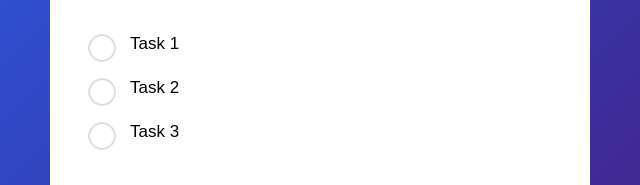
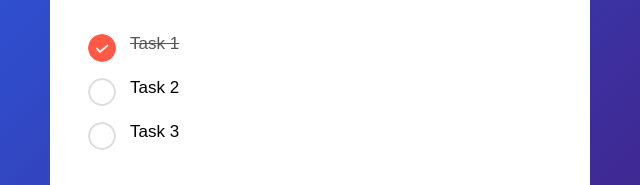
Before and after one commit to GeethakaSankalpa/To-Do-List, a plain HTML site: page index.html in a window 1280 px wide. Shown: the part 253-438 px from the top of the page, 320-960 px from the left. Drawn offline with Linux system fonts and the light colour scheme.

Commit message:
Updated icon when a task is selected

```diff
--- a/index.html
+++ b/index.html
@@ -16,7 +16,7 @@
                     <button> Add </button>
                 </div>
                 <ul id="list-container">
-                    <li> Task 1 </li>
+                    <li class="checked"> Task 1 </li>
                     <li> Task 2 </li>
                     <li> Task 3 </li>
                 </ul>
--- a/style.css
+++ b/style.css
@@ -86,3 +86,13 @@ ul li::before {
     top: 12px;
     left: 8px;
 }
+
+/* change icon when the task is selected*/
+ul li.checked {
+    color: #555;
+    text-decoration: line-through;
+}
+
+ul li.checked::before {
+    background-image: url(/images/checked.png);
+}
```
